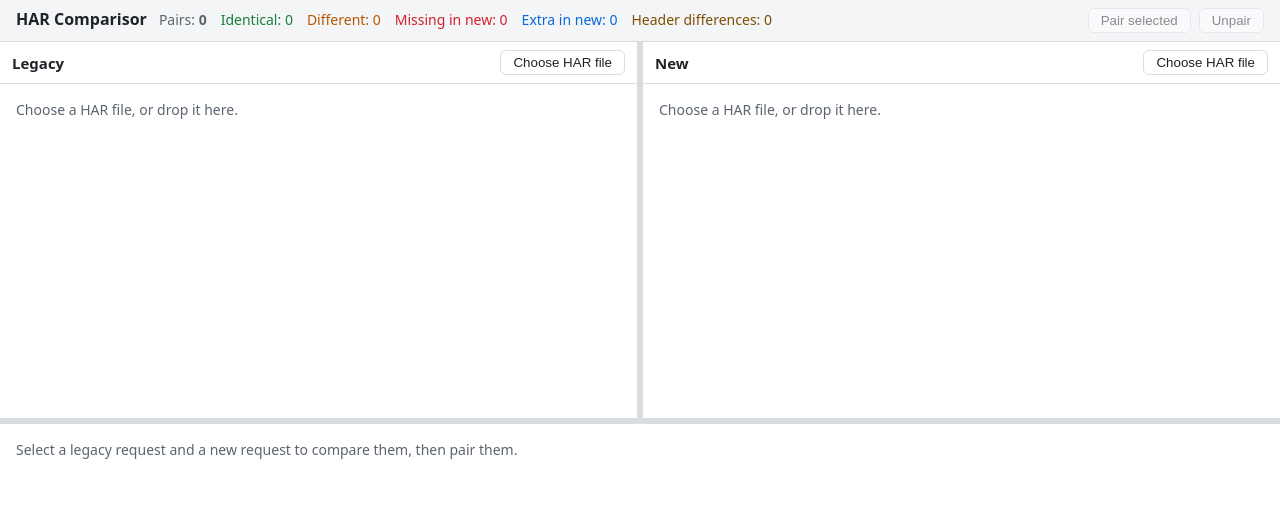
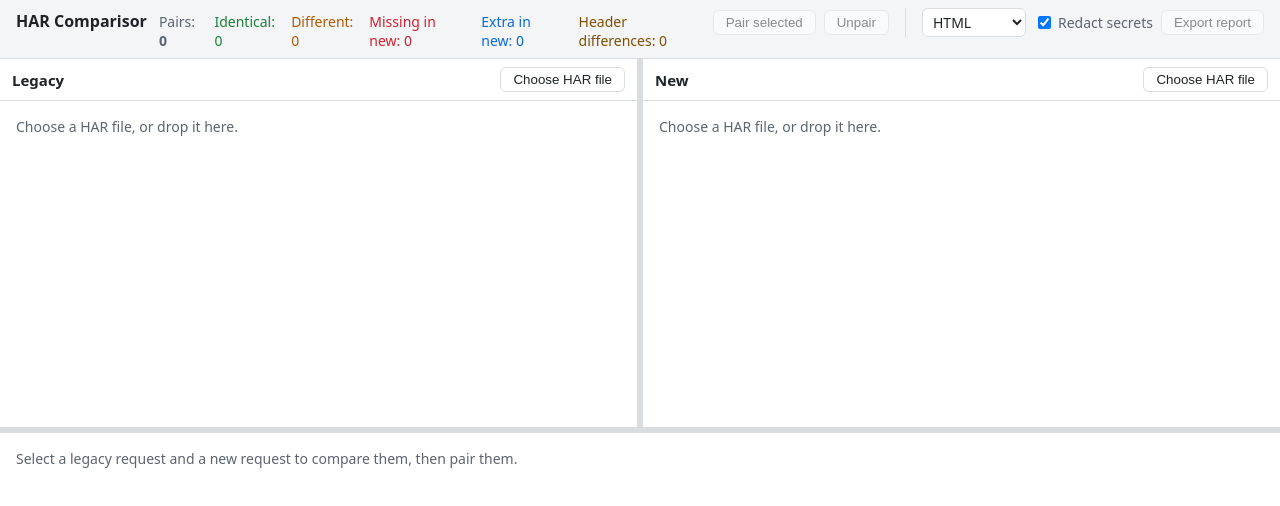
Before and after one commit to malaka96/har_comparisor, a React (Vite) app in the folder packages/client/: page / in a window 1280 px wide. Shown: the top 506 px of the page. Built offline with nearby package versions, Linux system fonts and the light colour scheme.

Commit message:
feat(client): export the report as HTML, PDF (print), text or JSON, with secrets redacted by default

```diff
--- a/packages/client/src/App.tsx
+++ b/packages/client/src/App.tsx
@@ -1,9 +1,10 @@
 import { useEffect, useMemo, useRef, useState } from 'react';
 import type { HarSummaryResponse } from '@har-comparisor/shared';
 import { Group, Panel, Separator } from 'react-resizable-panels';
-import { fetchComparisonSummary } from './api';
+import { fetchComparisonSummary, type ReportRequest } from './api';
 import { ComparisonView, type CallCounts } from './components/ComparisonView';
 import { EntryPreview } from './components/EntryPreview';
+import { ExportMenu } from './components/ExportMenu';
 import type { RowMarker } from './components/EntryTable';
 import { FilterBar } from './components/FilterBar';
 import { HarPane } from './components/HarPane';
@@ -201,6 +202,22 @@ export function App() {
     };
   }
 
+  const reportRequest =
+    legacyHar && newHar
+      ? (format: ReportRequest['format'], redact: boolean): ReportRequest => ({
+          legacyHar: legacyHar.id,
+          newHar: newHar.id,
+          format,
+          redact,
+          pairs: pairing.pairs.map((pair) => ({
+            number: numbers.get(pair.id) ?? 0,
+            legacy: pair.legacy,
+            new: pair.new,
+            outOfOrder: moved.has(pair.id),
+          })),
+        })
+      : undefined;
+
   let bottom;
   if (legacyHar && newHar && selection.legacy !== undefined && selection.new !== undefined) {
     bottom = (
@@ -258,6 +275,7 @@ export function App() {
           <button className="button" disabled={!selectedPair} onClick={unpairSelected}>
             Unpair
           </button>
+          <ExportMenu request={reportRequest} />
         </div>
       </header>
       {(legacyHar || newHar) && (
--- a/packages/client/src/api.ts
+++ b/packages/client/src/api.ts
@@ -4,6 +4,7 @@ import type {
   CompareSummaryResponse,
   HarSummaryResponse,
   NormalizedEntry,
+  ReportFormat,
 } from '@har-comparisor/shared';
 
 export class ApiError extends Error {
@@ -90,6 +91,37 @@ export async function fetchComparisonSummary(
   return (await response.json()) as CompareSummaryResponse;
 }
 
+export interface ReportRequest {
+  legacyHar: string;
+  newHar: string;
+  format: ReportFormat;
+  redact: boolean;
+  pairs: Array<{ number: number; legacy: number; new: number; outOfOrder: boolean }>;
+}
+
+export interface ReportFile {
+  fileName: string;
+  content: Blob;
+}
+
+function fileNameOf(disposition: string | null, fallback: string): string {
+  const match = disposition ? /filename="([^"]+)"/.exec(disposition) : null;
+  return match?.[1] ?? fallback;
+}
+
+/** Asks the server for a report of the given pairs. */
+export async function fetchReport(body: ReportRequest): Promise<ReportFile> {
+  const response = await request('/api/report', {
+    method: 'POST',
+    headers: { 'content-type': 'application/json' },
+    body: JSON.stringify(body),
+  });
+  return {
+    fileName: fileNameOf(response.headers.get('content-disposition'), `har-report.${body.format}`),
+    content: await response.blob(),
+  };
+}
+
 export function errorMessage(error: unknown): string {
   return error instanceof Error ? error.message : 'Something went wrong.';
 }
--- /dev/null
+++ b/packages/client/src/components/ExportMenu.tsx
@@ -0,0 +1,90 @@
+import { useState } from 'react';
+import { errorMessage, fetchReport, type ReportRequest } from '../api';
+
+type ExportFormat = 'json' | 'text' | 'html' | 'pdf';
+
+interface Props {
+  /** Builds the report request, or undefined when both HARs are not loaded yet. */
+  request: ((format: ReportRequest['format'], redact: boolean) => ReportRequest) | undefined;
+}
+
+function download(fileName: string, content: Blob) {
+  const url = URL.createObjectURL(content);
+  const link = document.createElement('a');
+  link.href = url;
+  link.download = fileName;
+  document.body.append(link);
+  link.click();
+  link.remove();
+  // Give the browser time to start the download before the URL is released.
+  setTimeout(() => URL.revokeObjectURL(url), 10_000);
+}
+
+/**
+ * Prints the HTML report from a hidden frame, so the browser's "Save as PDF" makes the PDF.
+ * The report has no scripts and every value in it is escaped.
+ */
+async function printHtml(content: Blob) {
+  document.querySelector('iframe[data-testid="print-frame"]')?.remove();
+  const frame = document.createElement('iframe');
+  frame.dataset['testid'] = 'print-frame';
+  frame.title = 'Report for printing';
+  frame.className = 'print-frame';
+  frame.srcdoc = await content.text();
+  frame.addEventListener('load', () => frame.contentWindow?.print(), { once: true });
+  document.body.append(frame);
+}
+
+/** Report export: format choice, secret redaction (on by default), and the export button. */
+export function ExportMenu({ request }: Props) {
+  const [format, setFormat] = useState<ExportFormat>('html');
+  const [redact, setRedact] = useState(true);
+  const [busy, setBusy] = useState(false);
+  const [error, setError] = useState<string>();
+
+  async function exportReport() {
+    if (!request) return;
+    setBusy(true);
+    setError(undefined);
+    try {
+      const file = await fetchReport(request(format === 'pdf' ? 'html' : format, redact));
+      if (format === 'pdf') await printHtml(file.content);
+      else download(file.fileName, file.content);
+    } catch (caught) {
+      setError(errorMessage(caught));
+    } finally {
+      setBusy(false);
+    }
+  }
+
+  return (
+    <div className="export" data-testid="export">
+      <select
+        aria-label="Report format"
+        value={format}
+        onChange={(event) => setFormat(event.target.value as ExportFormat)}
+      >
+        <option value="html">HTML</option>
+        <option value="pdf">PDF (print)</option>
+        <option value="text">Text</option>
+        <option value="json">JSON</option>
+      </select>
+      <label title="Replace credentials, tokens and other secret values with [redacted]">
+        <input
+          type="checkbox"
+          checked={redact}
+          onChange={(event) => setRedact(event.target.checked)}
+        />
+        Redact secrets
+      </label>
+      <button className="button" disabled={!request || busy} onClick={() => void exportReport()}>
+        {busy ? 'Exporting...' : 'Export report'}
+      </button>
+      {error && (
+        <span className="export-error" role="alert">
+          {error}
+        </span>
+      )}
+    </div>
+  );
+}
--- a/packages/client/src/styles.css
+++ b/packages/client/src/styles.css
@@ -363,7 +363,47 @@ table.entries tbody tr.selected {
 
 .actions {
   display: flex;
+  align-items: center;
   gap: 8px;
+}
+
+.export {
+  display: flex;
+  align-items: center;
+  gap: 8px;
+  margin-left: 8px;
+  padding-left: 16px;
+  border-left: 1px solid var(--border);
+}
+
+.export select {
+  padding: 3px 6px;
+  border: 1px solid var(--border);
+  border-radius: 6px;
+  background: var(--bg);
+  color: var(--text);
+  font: inherit;
+}
+
+.export label {
+  display: flex;
+  align-items: center;
+  gap: 4px;
+  color: var(--text-muted);
+  white-space: nowrap;
+}
+
+.export-error {
+  color: var(--server-error);
+}
+
+.print-frame {
+  position: fixed;
+  right: 0;
+  bottom: 0;
+  width: 0;
+  height: 0;
+  border: 0;
 }
 
 .button:disabled {
```
Also changed, not shown: 1 other file (tests, documents, lock files or other folders).
